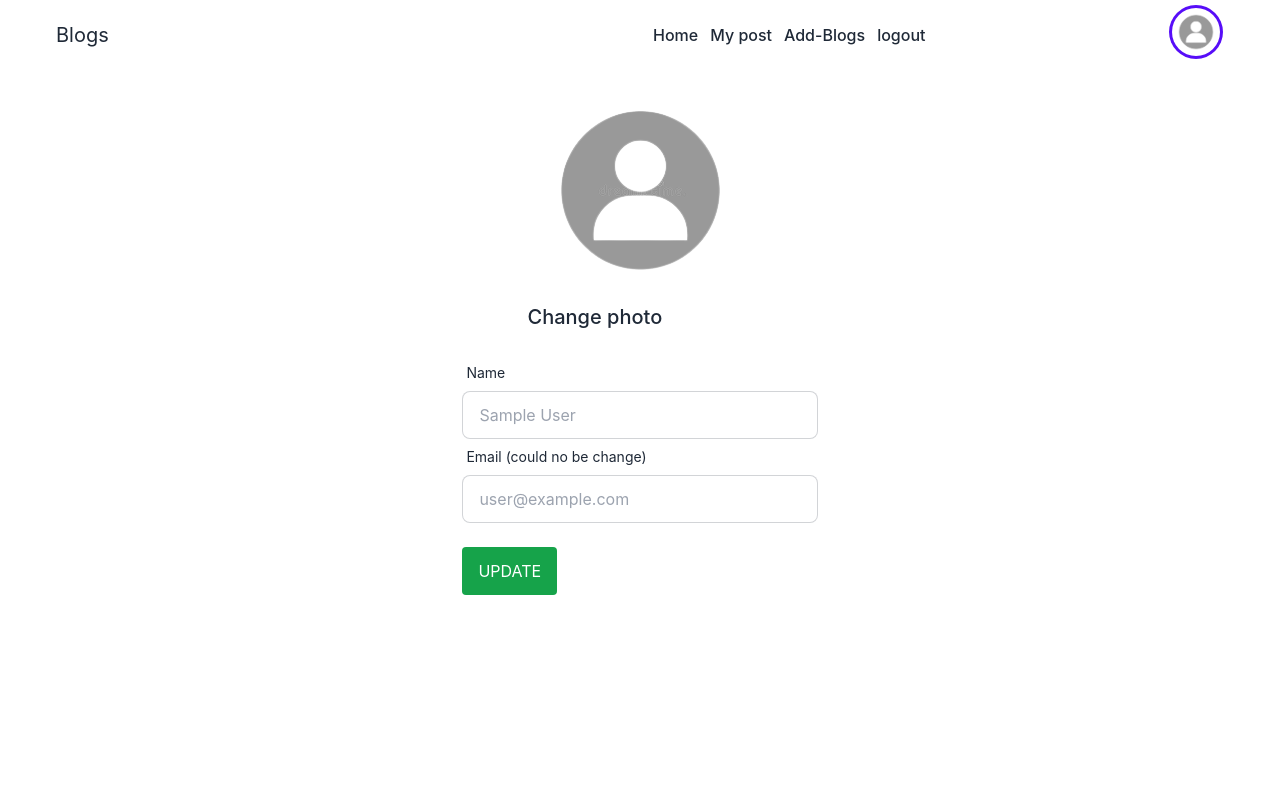
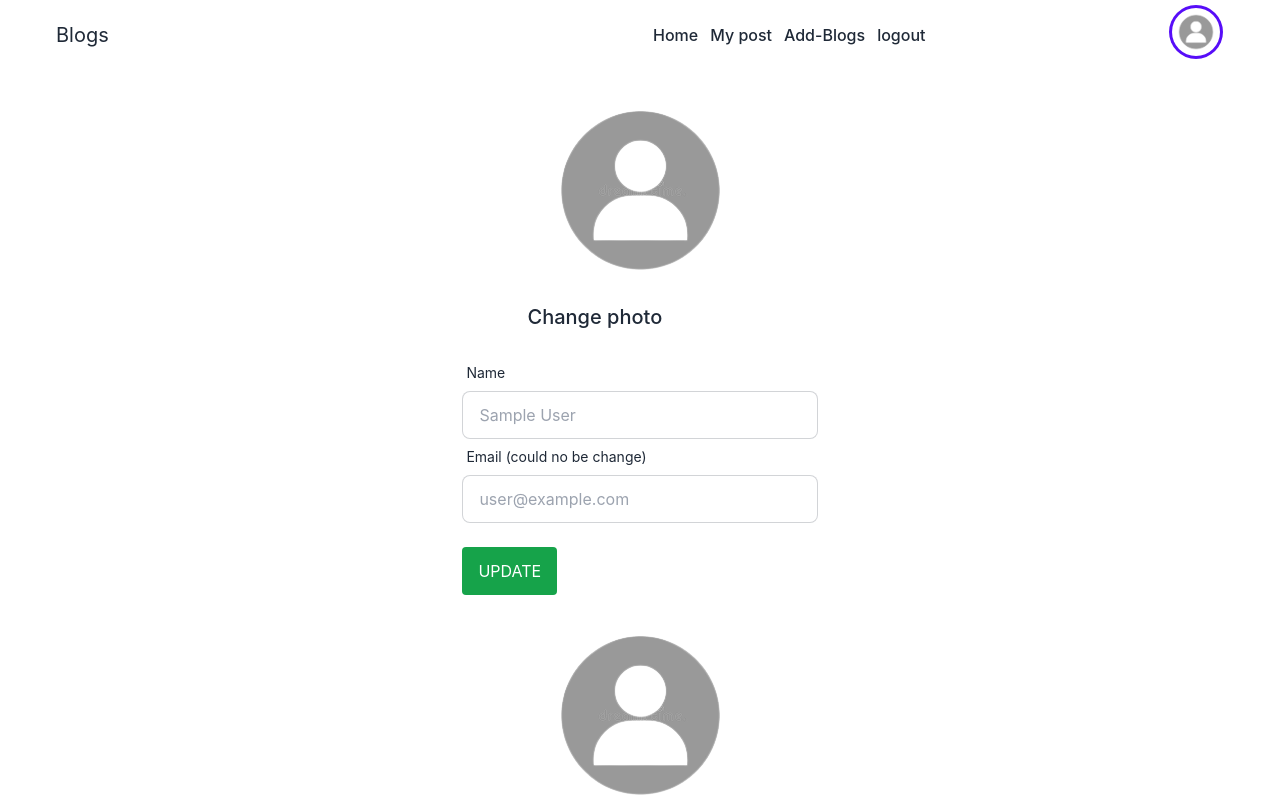
Before and after one commit to shariarHossain23/Blogs-client, a React (Create React App) app: page /update-profile in a window 1280 px wide. Shown: the top 800 px of the page. Built offline with nearby package versions, Linux system fonts and the light colour scheme; no server answers; sample sign-in values are in the browser's storage.

Commit message:
update fotter

```diff
--- a/src/Pages/Home/UpdateProfile.js
+++ b/src/Pages/Home/UpdateProfile.js
@@ -7,6 +7,7 @@ import profile from "../../Assests/download__3_-removebg-preview.png";
 import auth from "../../firebase.init";
 import UserData from "../../Hooks/UserData";
 import axiosPrivate from "../Api/axiosPrivate";
+import Fotter from "../Shared/Fotter";
 
 const UpdateProfile = () => {
   const [user] = useAuthState(auth);
@@ -52,6 +53,70 @@ const UpdateProfile = () => {
       });
   };
   return (
+    <div>
+      <div className="lg:w-[30%] mx-auto sm:60%">
+      <form onSubmit={handleSubmit(onSubmit)}>
+        <div className="form-control">
+          <label htmlFor="img" class="label">
+            <span class="label-text mx-auto  font-[500] text-xl">
+             {
+               users.img?<div class="avatar">
+               <div class="w-32 rounded-full ring ring-primary">
+                 <img src={users.img} alt=""/>
+               </div>
+             </div> : <img src={profile} alt="" />
+
+             }
+             <p>Change photo</p>
+            </span>
+          </label>
+          <input
+            {...register("img", )}
+            id="img"
+            type="file"
+            placeholder="Name"
+            hidden
+            class="input input-bordered"
+          />
+          <label className="label">
+            {errors.name?.type === "required" && (
+              <span className="label-text-alt text-red-600">
+                {errors.img?.message}
+              </span>
+            )}
+          </label>
+        </div>
+        <div className="form-control">
+          <label class="label">
+            <span class="label-text">Name</span>
+          </label>
+          <input
+            {...register("name", )}
+            type="text"
+            placeholder={user?.displayName}
+            class="input input-bordered"
+            readOnly
+          />
+        </div>
+        <div className="form-control">
+          <label class="label">
+            <span class="label-text">Email <span>(could no be change)</span></span>
+          </label>
+          <input
+            {...register("email", )}
+            type="text"
+            readOnly
+            placeholder={user?.email}
+            class="input input-bordered"
+          />
+        </div>
+        <div class=" mt-6">
+          <button class="bg-green-600 text-white uppercase px-4 py-3 rounded">
+            update
+          </button>
+        </div>
+      </form>
+    </div>
     <div className="lg:w-[30%] mx-auto sm:60%">
       <form onSubmit={handleSubmit(onSubmit)}>
         <div className="form-control">
@@ -115,6 +180,8 @@ const UpdateProfile = () => {
         </div>
       </form>
     </div>
+    <Fotter/>
+    </div>
   );
 };
 
```
